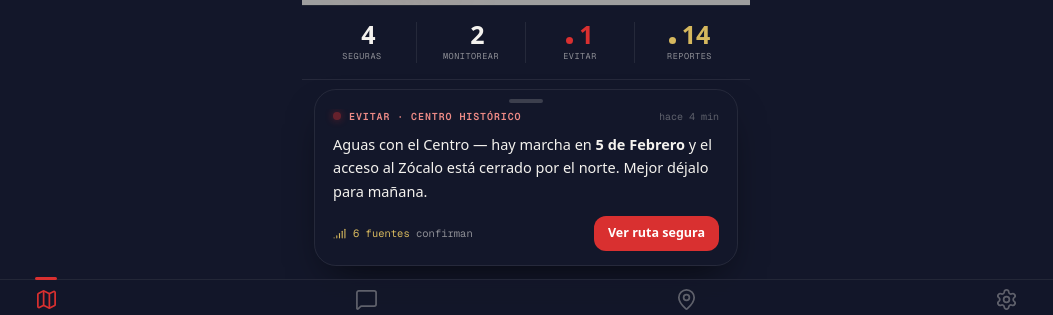
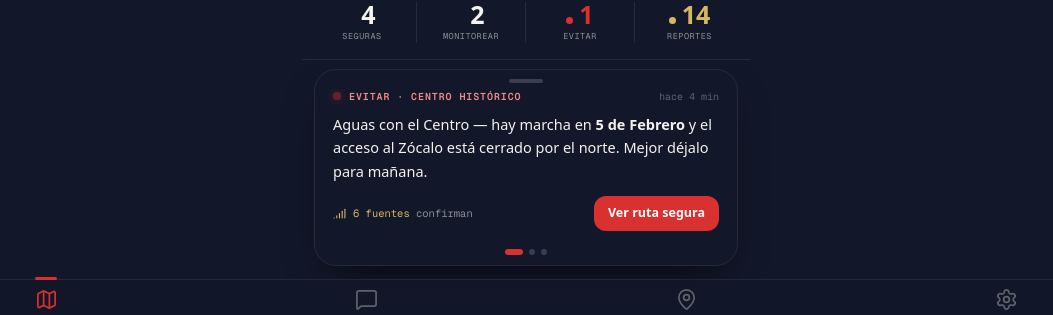
Before and after one commit to nahumsvr/lote, a Next.js app: page /map in a window 1280 px wide. Shown: the part 445-760 px from the top of the page, without its empty margins (114-1167 px from the left). Built offline with nearby package versions, Linux system fonts and the light colour scheme; grey boxes are pictures that could not be loaded.

Commit message:
feat: implement scroll-linked carousel with active index tracking and dot indicators in map page

```diff
--- a/app/map/page.tsx
+++ b/app/map/page.tsx
@@ -1,5 +1,8 @@
+"use client";
+import { useRef, useState, useEffect } from "react";
 import MapWrapper from "./_components/MapWrapper";
 import { Signal, Compass } from "lucide-react";
+
 const MOCK_ZONES = [
   { name: "POLANCO", lat: 19.4336, lng: -99.1994, radius: 1200, status: "tranquilo" as const },
   { name: "CENTRO", lat: 19.4326, lng: -99.1332, radius: 1500, status: "evitar" as const },
@@ -29,6 +32,24 @@ const ALERTS = [
 ];
 
 export default function MapaPage() {
+  const [activeIdx, setActiveIdx] = useState(0);
+  const slideRefs = useRef<(HTMLDivElement | null)[]>([]);
+  const scrollRef = useRef<HTMLDivElement>(null);
+
+  useEffect(() => {
+    const observers: IntersectionObserver[] = [];
+    slideRefs.current.forEach((el, i) => {
+      if (!el) return;
+      const obs = new IntersectionObserver(
+        ([entry]) => { if (entry.isIntersecting) setActiveIdx(i); },
+        { root: scrollRef.current, threshold: 0.6 }
+      );
+      obs.observe(el);
+      observers.push(obs);
+    });
+    return () => observers.forEach((o) => o.disconnect());
+  }, []);
+
   return (
     <main className="flex-1 flex flex-col relative z-10 w-full max-w-md mx-auto">
 
@@ -80,9 +101,23 @@ export default function MapaPage() {
         </div>
 
         {/* CSS Scroll Snap Carousel */}
-        <div className="flex overflow-x-auto snap-x-mandatory scrollbar-none pb-2">
-          {ALERTS.map((alert) => (
-            <div key={alert.id} className="flex-[0_0_100%] min-w-full px-[18px] pb-[6px] snap-center-item">
+        <div
+          ref={scrollRef}
+          className="flex overflow-x-auto snap-x snap-mandatory scrollbar-none pb-2"
+          style={{ scrollSnapType: 'x mandatory' }}
+        >
+          {ALERTS.map((alert, i) => (
+            <div
+              key={alert.id}
+              ref={(el) => { slideRefs.current[i] = el; }}
+              className="flex-[0_0_100%] min-w-full px-[18px] pb-[6px]"
+              style={{
+                scrollSnapAlign: 'center',
+                transform: activeIdx === i ? 'scale(1)' : 'scale(0.97)',
+                opacity: activeIdx === i ? 1 : 0.55,
+                transition: 'transform 0.3s ease, opacity 0.3s ease',
+              }}
+            >
               <div className="flex items-center justify-between mb-[9px]">
                 <div className="flex items-center gap-2">
                   <span className={`w-2 h-2 rounded-full animate-pulseDot ${alert.kind === 'evitar' ? 'bg-[#D93030] shadow-[0_0_8px_#D93030]' : 'bg-[#F0B429] shadow-[0_0_8px_#F0B429]'}`}></span>
@@ -107,6 +142,30 @@ export default function MapaPage() {
             </div>
           ))}
         </div>
+
+        {/* Dot indicators */}
+        <div className="flex justify-center items-center gap-[6px] pb-[10px] pt-[4px]">
+          {ALERTS.map((_, i) => (
+            <button
+              key={i}
+              onClick={() => {
+                scrollRef.current?.scrollTo({ left: scrollRef.current.offsetWidth * i, behavior: 'smooth' });
+              }}
+              style={{
+                width: activeIdx === i ? '18px' : '6px',
+                height: '6px',
+                borderRadius: '9999px',
+                background: activeIdx === i
+                  ? (ALERTS[i].kind === 'evitar' ? '#D93030' : '#F0B429')
+                  : 'var(--m-handle)',
+                transition: 'width 0.3s ease, background 0.3s ease',
+                border: 'none',
+                padding: 0,
+                cursor: 'pointer',
+              }}
+            />
+          ))}
+        </div>
       </div>
 
     </main>
```
